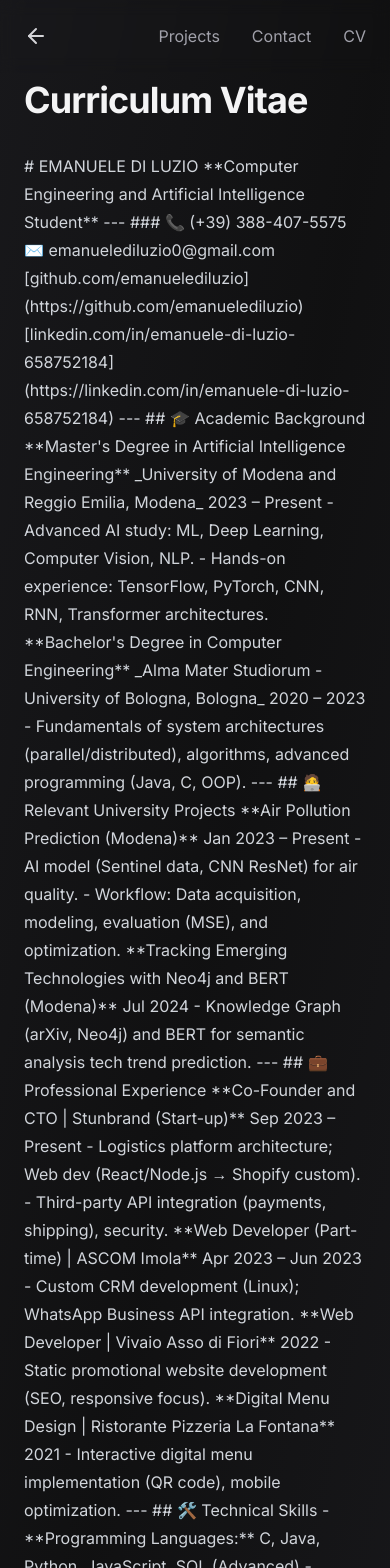
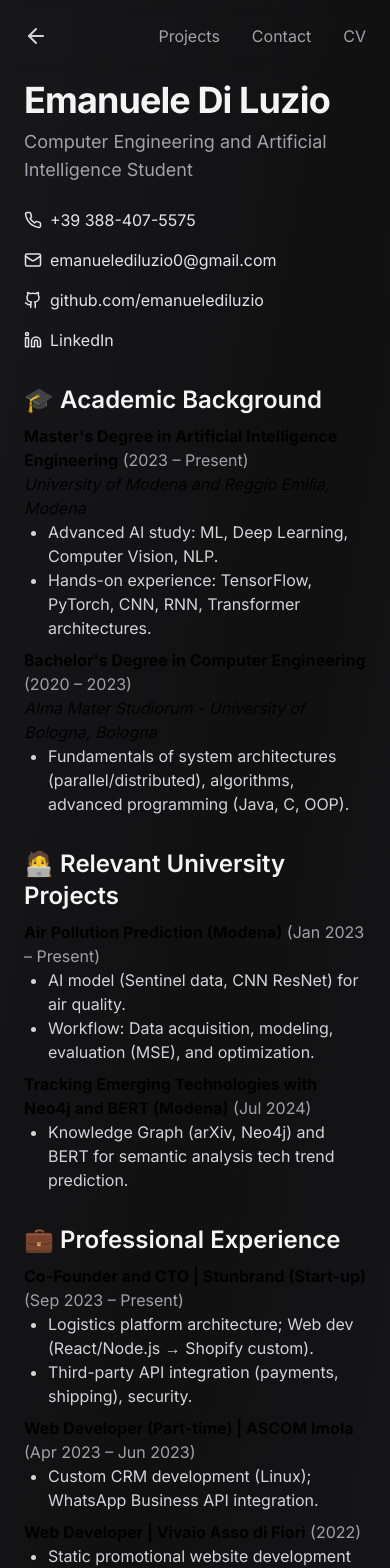
Before and after one commit to emanuelediluzio/portfolio, a Next.js app: page /cv in a window 390 px wide. Shown: the top 1568 px of the page. Built offline with nearby package versions, Linux system fonts and the light colour scheme; no server answers; what tailwindcss-debug-screens would draw is missing.

Commit message:
Restyling pagina CV: ora responsive, leggibile e professionale in JSX

```diff
--- a/app/cv/page.tsx
+++ b/app/cv/page.tsx
@@ -1,92 +1,109 @@
 import React from "react";
 import { Navigation } from "../components/nav";
+import { Mail, Github, Linkedin, Phone } from "lucide-react";
 
 export default function CVPage() {
   return (
     <div className="relative pb-16 min-h-screen bg-gradient-to-tl from-zinc-900 via-zinc-400/10 to-zinc-900">
       <Navigation />
       <div className="px-6 pt-20 mx-auto max-w-3xl lg:px-8 md:pt-24 lg:pt-32">
-        <h1 className="text-4xl font-bold tracking-tight text-zinc-100 sm:text-5xl mb-8">Curriculum Vitae</h1>
-        <div className="prose prose-invert max-w-none">
+        <h1 className="text-4xl font-bold tracking-tight text-zinc-100 sm:text-5xl mb-2">Emanuele Di Luzio</h1>
+        <h2 className="text-lg text-zinc-400 mb-6">Computer Engineering and Artificial Intelligence Student</h2>
+        <div className="flex flex-wrap gap-4 mb-8 text-zinc-200">
+          <div className="flex items-center gap-2"><Phone size={18}/> <span>+39 388-407-5575</span></div>
+          <div className="flex items-center gap-2"><Mail size={18}/> <a href="mailto:emanuelediluzio0@gmail.com" className="hover:underline">emanuelediluzio0@gmail.com</a></div>
+          <div className="flex items-center gap-2"><Github size={18}/> <a href="https://github.com/emanuelediluzio" target="_blank" rel="noopener noreferrer" className="hover:underline">github.com/emanuelediluzio</a></div>
+          <div className="flex items-center gap-2"><Linkedin size={18}/> <a href="https://linkedin.com/in/emanuele-di-luzio-658752184" target="_blank" rel="noopener noreferrer" className="hover:underline">LinkedIn</a></div>
+        </div>
 
-# EMANUELE DI LUZIO
+        {/* Academic Background */}
+        <section className="mb-8">
+          <h3 className="text-2xl font-semibold text-zinc-100 mb-2">🎓 Academic Background</h3>
+          <div className="mb-2">
+            <span className="font-bold">Master's Degree in Artificial Intelligence Engineering</span> <span className="text-zinc-400">(2023 – Present)</span><br/>
+            <span className="italic">University of Modena and Reggio Emilia, Modena</span>
+            <ul className="list-disc ml-6 text-zinc-300">
+              <li>Advanced AI study: ML, Deep Learning, Computer Vision, NLP.</li>
+              <li>Hands-on experience: TensorFlow, PyTorch, CNN, RNN, Transformer architectures.</li>
+            </ul>
+          </div>
+          <div>
+            <span className="font-bold">Bachelor's Degree in Computer Engineering</span> <span className="text-zinc-400">(2020 – 2023)</span><br/>
+            <span className="italic">Alma Mater Studiorum - University of Bologna, Bologna</span>
+            <ul className="list-disc ml-6 text-zinc-300">
+              <li>Fundamentals of system architectures (parallel/distributed), algorithms, advanced programming (Java, C, OOP).</li>
+            </ul>
+          </div>
+        </section>
 
-**Computer Engineering and Artificial Intelligence Student**
+        {/* Relevant University Projects */}
+        <section className="mb-8">
+          <h3 className="text-2xl font-semibold text-zinc-100 mb-2">🧑‍💻 Relevant University Projects</h3>
+          <div className="mb-2">
+            <span className="font-bold">Air Pollution Prediction (Modena)</span> <span className="text-zinc-400">(Jan 2023 – Present)</span>
+            <ul className="list-disc ml-6 text-zinc-300">
+              <li>AI model (Sentinel data, CNN ResNet) for air quality.</li>
+              <li>Workflow: Data acquisition, modeling, evaluation (MSE), and optimization.</li>
+            </ul>
+          </div>
+          <div>
+            <span className="font-bold">Tracking Emerging Technologies with Neo4j and BERT (Modena)</span> <span className="text-zinc-400">(Jul 2024)</span>
+            <ul className="list-disc ml-6 text-zinc-300">
+              <li>Knowledge Graph (arXiv, Neo4j) and BERT for semantic analysis tech trend prediction.</li>
+            </ul>
+          </div>
+        </section>
 
----
+        {/* Professional Experience */}
+        <section className="mb-8">
+          <h3 className="text-2xl font-semibold text-zinc-100 mb-2">💼 Professional Experience</h3>
+          <div className="mb-2">
+            <span className="font-bold">Co-Founder and CTO | Stunbrand (Start-up)</span> <span className="text-zinc-400">(Sep 2023 – Present)</span>
+            <ul className="list-disc ml-6 text-zinc-300">
+              <li>Logistics platform architecture; Web dev (React/Node.js → Shopify custom).</li>
+              <li>Third-party API integration (payments, shipping), security.</li>
+            </ul>
+          </div>
+          <div className="mb-2">
+            <span className="font-bold">Web Developer (Part-time) | ASCOM Imola</span> <span className="text-zinc-400">(Apr 2023 – Jun 2023)</span>
+            <ul className="list-disc ml-6 text-zinc-300">
+              <li>Custom CRM development (Linux); WhatsApp Business API integration.</li>
+            </ul>
+          </div>
+          <div className="mb-2">
+            <span className="font-bold">Web Developer | Vivaio Asso di Fiori</span> <span className="text-zinc-400">(2022)</span>
+            <ul className="list-disc ml-6 text-zinc-300">
+              <li>Static promotional website development (SEO, responsive focus).</li>
+            </ul>
+          </div>
+          <div>
+            <span className="font-bold">Digital Menu Design | Ristorante Pizzeria La Fontana</span> <span className="text-zinc-400">(2021)</span>
+            <ul className="list-disc ml-6 text-zinc-300">
+              <li>Interactive digital menu implementation (QR code), mobile optimization.</li>
+            </ul>
+          </div>
+        </section>
 
-### 📞 (+39) 388-407-5575
-✉️ emanuelediluzio0@gmail.com
-[github.com/emanuelediluzio](https://github.com/emanuelediluzio)
-[linkedin.com/in/emanuele-di-luzio-658752184](https://linkedin.com/in/emanuele-di-luzio-658752184)
+        {/* Technical Skills */}
+        <section className="mb-8">
+          <h3 className="text-2xl font-semibold text-zinc-100 mb-2">🛠️ Technical Skills</h3>
+          <ul className="list-disc ml-6 text-zinc-300">
+            <li><span className="font-bold">Programming Languages:</span> C, Java, Python, JavaScript, SQL (Advanced)</li>
+            <li><span className="font-bold">Frameworks/Libraries:</span> TensorFlow, PyTorch (Deep Learning); React.js, Node.js (Web Dev)</li>
+            <li><span className="font-bold">Tools:</span> Git, VS Code, IntelliJ IDEA, CI/CD tools (Expert)</li>
+            <li><span className="font-bold">Operating Systems:</span> Windows, Linux (Ubuntu, CentOS), macOS (Familiarity)</li>
+            <li><span className="font-bold">Web Development:</span> HTML5, CSS3, JS, Node.js, Express.js, Shopify (Advanced)</li>
+          </ul>
+        </section>
 
----
-
-## 🎓 Academic Background
-
-**Master's Degree in Artificial Intelligence Engineering**
-_University of Modena and Reggio Emilia, Modena_
-2023 – Present
-- Advanced AI study: ML, Deep Learning, Computer Vision, NLP.
-- Hands-on experience: TensorFlow, PyTorch, CNN, RNN, Transformer architectures.
-
-**Bachelor's Degree in Computer Engineering**
-_Alma Mater Studiorum - University of Bologna, Bologna_
-2020 – 2023
-- Fundamentals of system architectures (parallel/distributed), algorithms, advanced programming (Java, C, OOP).
-
----
-
-## 🧑‍💻 Relevant University Projects
-
-**Air Pollution Prediction (Modena)**
-Jan 2023 – Present
-- AI model (Sentinel data, CNN ResNet) for air quality.
-- Workflow: Data acquisition, modeling, evaluation (MSE), and optimization.
-
-**Tracking Emerging Technologies with Neo4j and BERT (Modena)**
-Jul 2024
-- Knowledge Graph (arXiv, Neo4j) and BERT for semantic analysis tech trend prediction.
-
----
-
-## 💼 Professional Experience
-
-**Co-Founder and CTO | Stunbrand (Start-up)**
-Sep 2023 – Present
-- Logistics platform architecture; Web dev (React/Node.js → Shopify custom).
-- Third-party API integration (payments, shipping), security.
-
-**Web Developer (Part-time) | ASCOM Imola**
-Apr 2023 – Jun 2023
-- Custom CRM development (Linux); WhatsApp Business API integration.
-
-**Web Developer | Vivaio Asso di Fiori**
-2022
-- Static promotional website development (SEO, responsive focus).
-
-**Digital Menu Design | Ristorante Pizzeria La Fontana**
-2021
-- Interactive digital menu implementation (QR code), mobile optimization.
-
----
-
-## 🛠️ Technical Skills
-
-- **Programming Languages:** C, Java, Python, JavaScript, SQL (Advanced)
-- **Frameworks/Libraries:** TensorFlow, PyTorch (Deep Learning); React.js, Node.js (Web Dev)
-- **Tools:** Git, VS Code, IntelliJ IDEA, CI/CD tools (Expert)
-- **Operating Systems:** Windows, Linux (Ubuntu, CentOS), macOS (Familiarity)
-- **Web Development:** HTML5, CSS3, JS, Node.js, Express.js, Shopify (Advanced)
-
----
-
-## 🎨 Other Skills
-
-- **Graphics/Video Editing:** Adobe Photoshop/Premiere (Advanced); Blender (Experience)
-- **Musical Skills:** Cello (orchestral experience), Logic Pro X (Production)
-
-        </div>
+        {/* Other Skills */}
+        <section className="mb-8">
+          <h3 className="text-2xl font-semibold text-zinc-100 mb-2">🎨 Other Skills</h3>
+          <ul className="list-disc ml-6 text-zinc-300">
+            <li><span className="font-bold">Graphics/Video Editing:</span> Adobe Photoshop/Premiere (Advanced); Blender (Experience)</li>
+            <li><span className="font-bold">Musical Skills:</span> Cello (orchestral experience), Logic Pro X (Production)</li>
+          </ul>
+        </section>
       </div>
     </div>
   );
```
